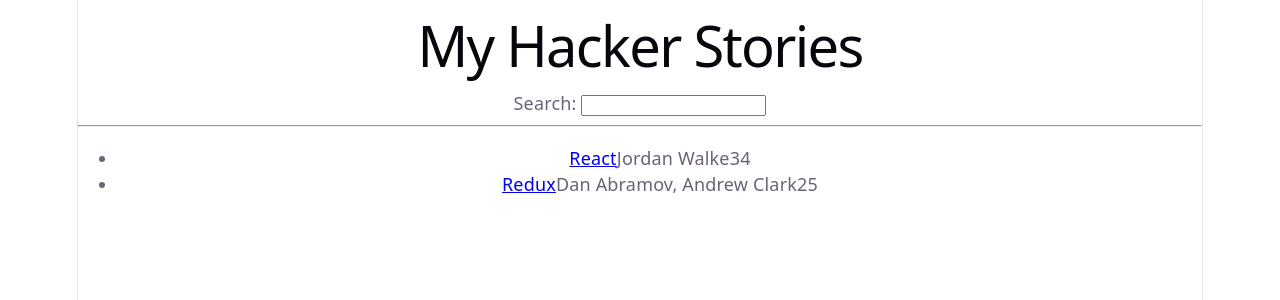
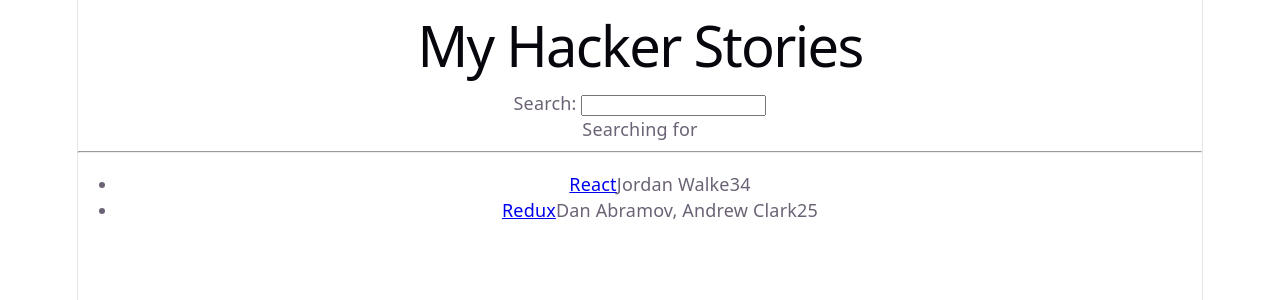
Before and after one commit to DYLMAZZ/FA26-SDEV2250-ReactIntro, a React (Vite) app: page / in a window 1280 px wide. Shown: the top 300 px of the page. Built offline with nearby package versions, Linux system fonts and the light colour scheme.

Commit message:
React State

```diff
--- a/src/App.jsx
+++ b/src/App.jsx
@@ -1,3 +1,4 @@
+import * as React from 'react';
 
 const  App = () => {
 const stories = [
@@ -33,17 +34,20 @@
 }
 
 const Search = () => {
+  const [searchTerm, setSearchTerm] = React.useState('');
+
   const handleChange = (event) => {
-    // synthetic event
-    console.log(event);
-    // value of target (here: input HTML element)
-    console.log(event.target.value);
+    setSearchTerm(event.target.value);
   };
 
   return (
     <div>
       <label htmlFor="search">Search: </label>
       <input id="search" type="text" onChange={handleChange} />
+
+      <p>
+        Searching for <strong>{searchTerm}</strong>
+      </p>
     </div>
   );
 };
```
